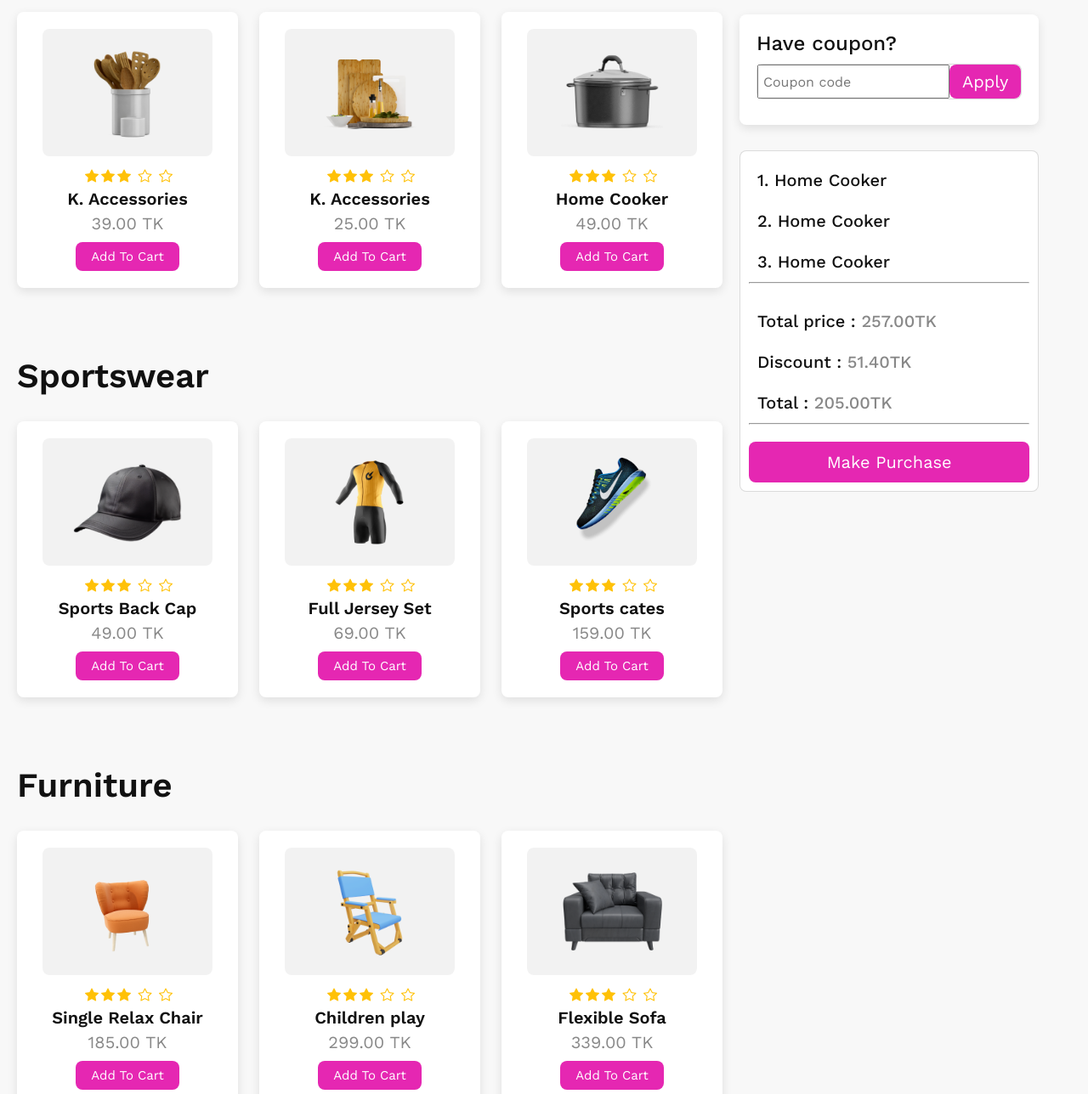
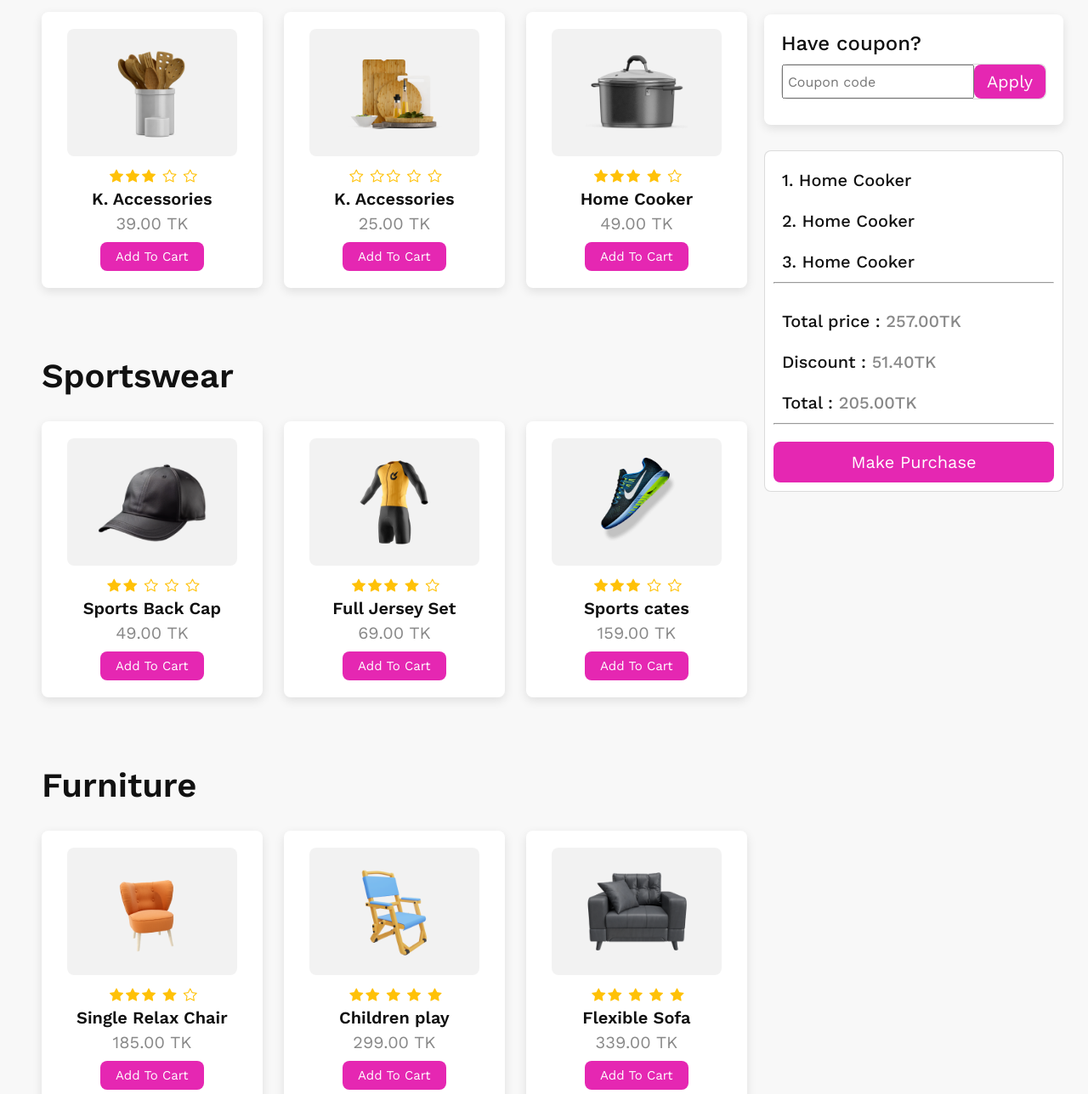
Before and after one commit to mdsajalali/summer-sale, a plain HTML site: page index.html in a window 1280 px wide. Shown: the part 783-2071 px from the top of the page at 85% size. Drawn offline with nearby package versions, Linux system fonts and the light colour scheme.

Commit message:
start added

```diff
--- a/assets/css/styles.css
+++ b/assets/css/styles.css
@@ -103,6 +103,8 @@
 main {
   background: #f8f8f8;
   display: flex;
+  align-items: start;
+  justify-content: center;
 }
 
 .item-container {
@@ -296,7 +298,7 @@ hr {
 }
 
 /* hide show modal */
-.modal-show{
+.modal-show {
   display: none;
 }
 /* modal section code end here */
--- a/index.html
+++ b/index.html
@@ -63,9 +63,8 @@
                 <div class="items-card">
                   <img src="./assets/images/prod2.png" alt="prod2" />
                   <div class="star">
-                    <i class="bi bi-star-fill"></i
-                    ><i class="bi bi-star-fill"></i
-                    ><i class="bi bi-star-fill"></i>
+                    <i class="bi bi-star"></i>
+                    <i class="bi bi-star"></i><i class="bi bi-star"></i>
                     <i class="bi bi-star"></i>
                     <i class="bi bi-star"></i>
                   </div>
@@ -81,7 +80,7 @@
                     <i class="bi bi-star-fill"></i
                     ><i class="bi bi-star-fill"></i
                     ><i class="bi bi-star-fill"></i>
-                    <i class="bi bi-star"></i>
+                    <i class="bi bi-star-fill"></i>
                     <i class="bi bi-star"></i>
                   </div>
                   <h2 class="item-name">Home Cooker</h2>
@@ -104,8 +103,8 @@
                   <img src="./assets/images/prod4.png" alt="prod1" />
                   <div class="star">
                     <i class="bi bi-star-fill"></i
-                    ><i class="bi bi-star-fill"></i
                     ><i class="bi bi-star-fill"></i>
+                    <i class="bi bi-star"></i>
                     <i class="bi bi-star"></i>
                     <i class="bi bi-star"></i>
                   </div>
@@ -121,7 +120,7 @@
                     <i class="bi bi-star-fill"></i
                     ><i class="bi bi-star-fill"></i
                     ><i class="bi bi-star-fill"></i>
-                    <i class="bi bi-star"></i>
+                    <i class="bi bi-star-fill"></i>
                     <i class="bi bi-star"></i>
                   </div>
                   <h2 class="item-name">Full Jersey Set</h2>
@@ -161,7 +160,7 @@
                     <i class="bi bi-star-fill"></i
                     ><i class="bi bi-star-fill"></i
                     ><i class="bi bi-star-fill"></i>
-                    <i class="bi bi-star"></i>
+                    <i class="bi bi-star-fill"></i>
                     <i class="bi bi-star"></i>
                   </div>
                   <h2 class="item-name">Single Relax Chair</h2>
@@ -174,10 +173,10 @@
                   <img src="./assets/images/prod8.png" alt="prod2" />
                   <div class="star">
                     <i class="bi bi-star-fill"></i
-                    ><i class="bi bi-star-fill"></i
                     ><i class="bi bi-star-fill"></i>
-                    <i class="bi bi-star"></i>
-                    <i class="bi bi-star"></i>
+                    <i class="bi bi-star-fill"></i>
+                    <i class="bi bi-star-fill"></i>
+                    <i class="bi bi-star-fill"></i>
                   </div>
                   <h2 class="item-name">Children play</h2>
                   <p class="price">299.00 TK</p>
@@ -189,10 +188,10 @@
                   <img src="./assets/images/prod9.png" alt="prod3" />
                   <div class="star">
                     <i class="bi bi-star-fill"></i
-                    ><i class="bi bi-star-fill"></i
                     ><i class="bi bi-star-fill"></i>
-                    <i class="bi bi-star"></i>
-                    <i class="bi bi-star"></i>
+                    <i class="bi bi-star-fill"></i>
+                    <i class="bi bi-star-fill"></i>
+                    <i class="bi bi-star-fill"></i>
                   </div>
                   <h2 class="item-name">Flexible Sofa</h2>
                   <p class="price">339.00 TK</p>
```
